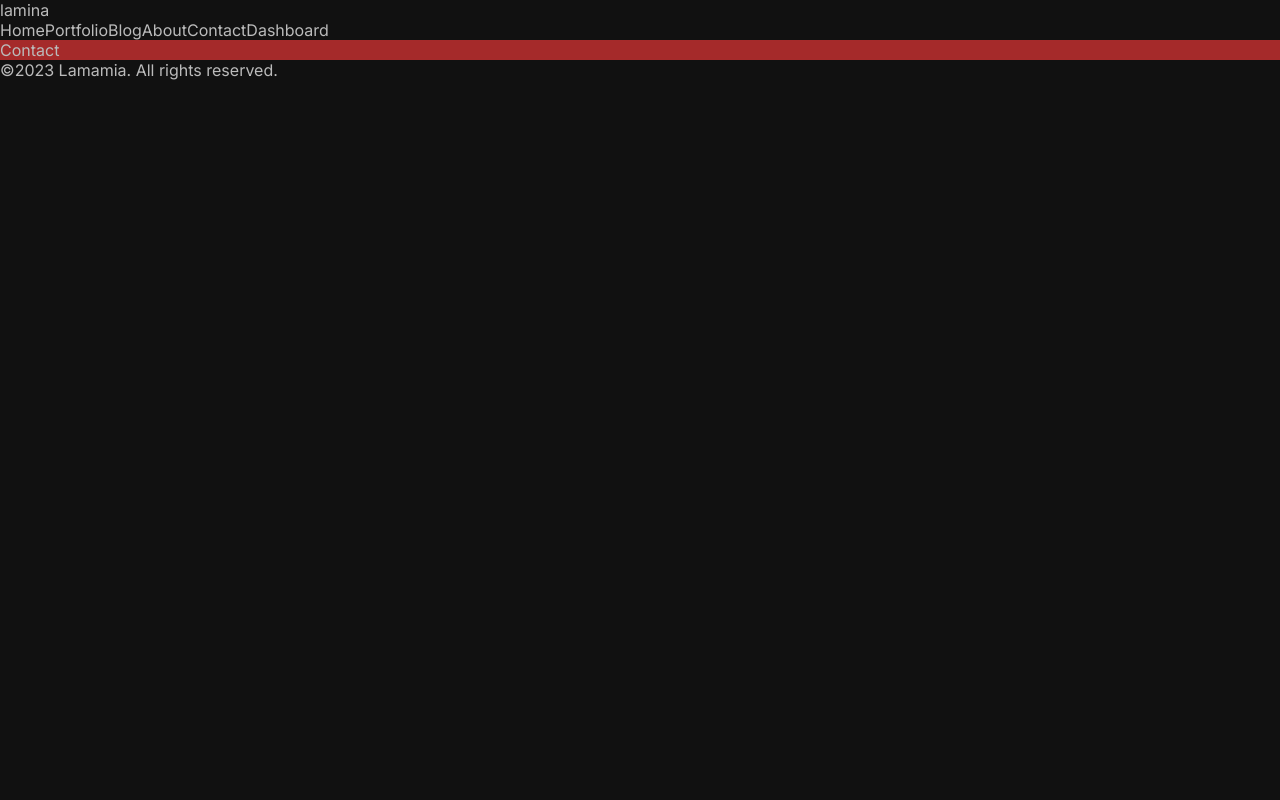
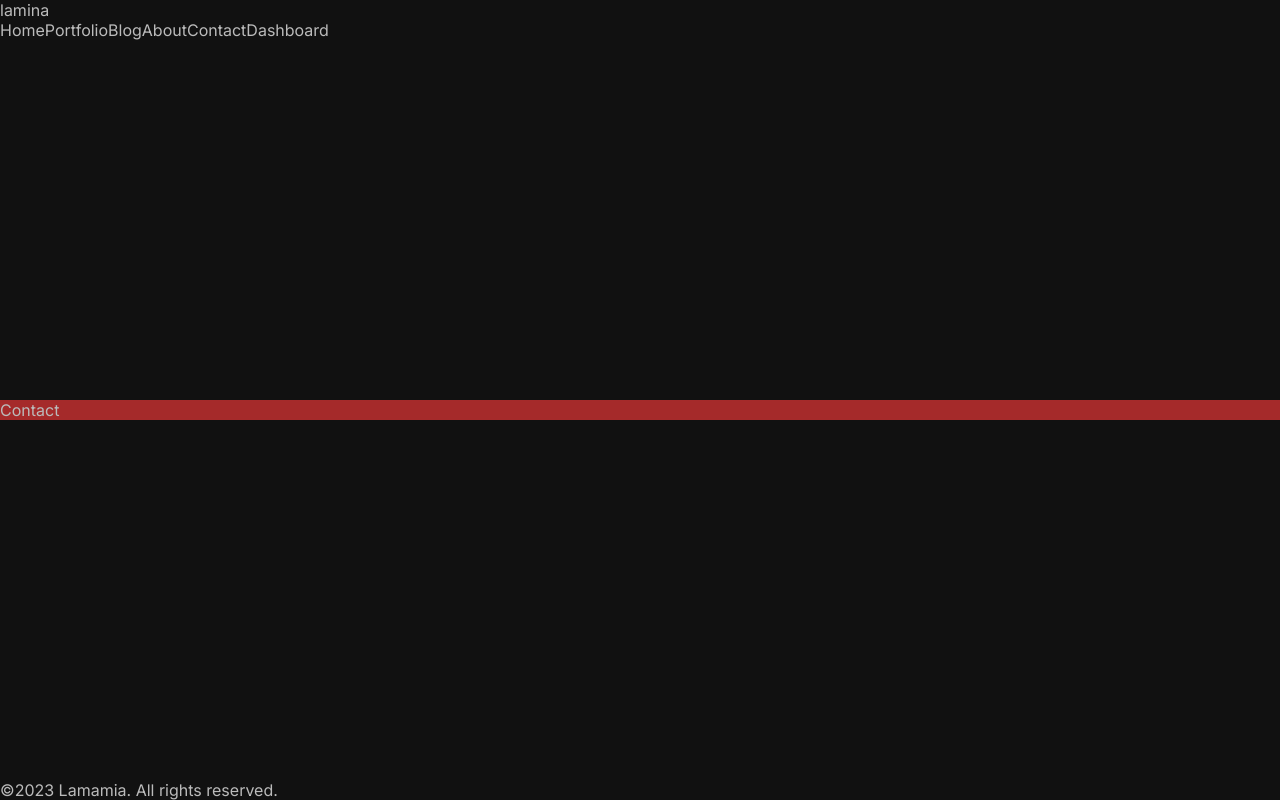
Before and after one commit to byiringiroscar/Build-platform-with-nextjs, a Next.js app: page /contact in a window 1280 px wide. Built offline with nearby package versions, Linux system fonts and the light colour scheme.

Commit message:
Update globals.css

```diff
--- a/src/app/globals.css
+++ b/src/app/globals.css
@@ -16,3 +16,13 @@ a{
   text-decoration: none;
   color: inherit;
 }
+
+
+.container{
+  max-width: 1366px;
+  min-height: 100vh;
+  margin: 0 auto;
+  display: flex;
+  flex-direction: column;
+  justify-content: space-between;
+}
```
